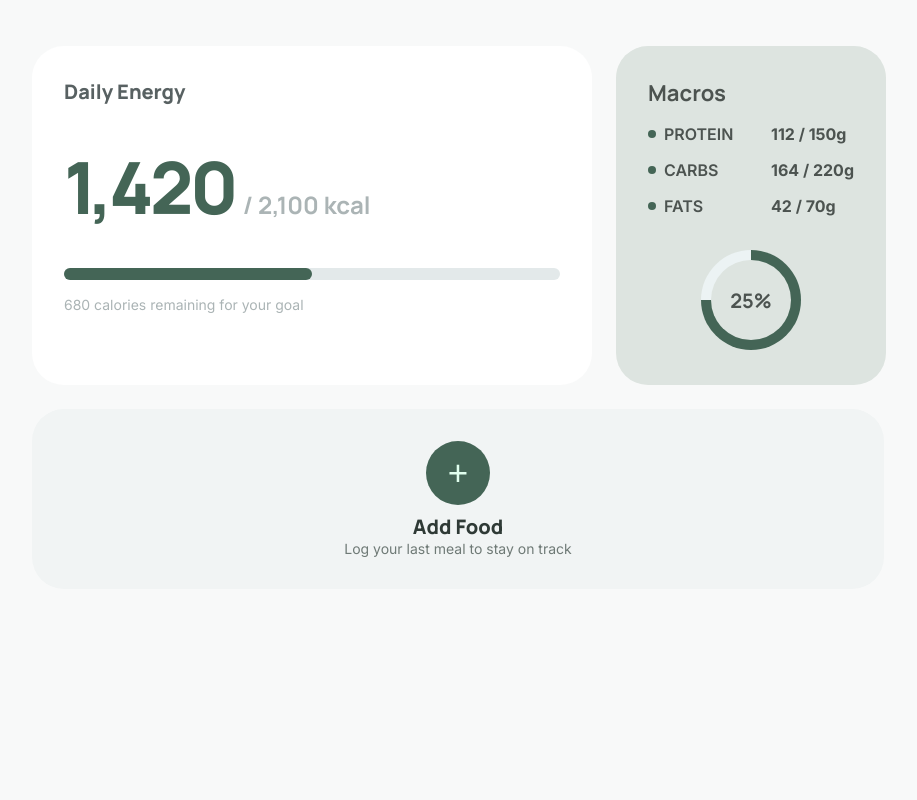
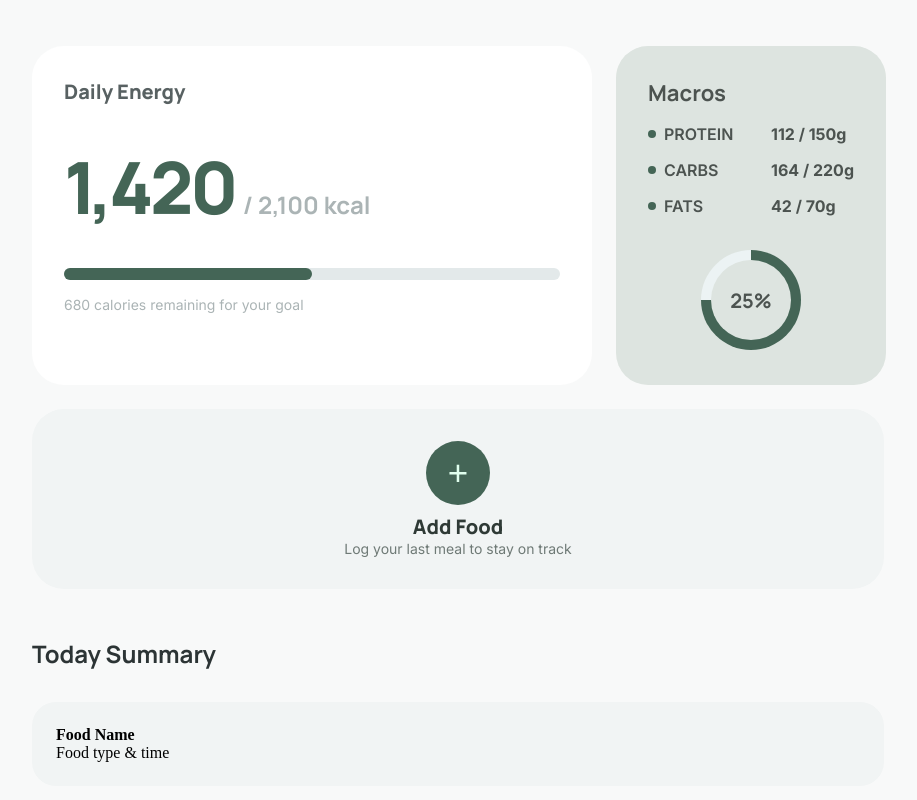
Before and after one commit to ChronoDan07/macros-tracker-app, an Angular app: page / in a window 1280 px wide. Shown: the part 184-984 px from the top of the page, without its empty margins (182-1099 px from the left). Before the commit the page ends 839 px from the top, so only its background shows below. Built offline with nearby package versions, Linux system fonts and the light colour scheme.

Commit message:
daily-summary UI design

```diff
--- a/src/app/components/daily-summary/daily-summary.component.html
+++ b/src/app/components/daily-summary/daily-summary.component.html
@@ -1,5 +1,18 @@
+<section>
   <h2>Today Summary</h2>
-<table>
+  <div class="food-items-container">
+    <div class="food-item-row">
+      <div class="left-side">
+        <div class="icon"></div>
+        <div>
+          <h4>Food Name</h4>
+          <p>Food type & time</p>
+        </div>
+      </div>
+      <div class="rigt-side"></div>
+    </div>
+  </div>
+  <!-- <table>
     <thead>
       <tr>
         <th>Name</th>
@@ -33,4 +46,5 @@
         <td>-</td>
       </tr>
     </tbody>
-</table>
+  </table> -->
+</section>
--- a/src/app/components/daily-summary/daily-summary.component.scss
+++ b/src/app/components/daily-summary/daily-summary.component.scss
@@ -0,0 +1,18 @@
+section {
+  display: flex;
+  flex-direction: column;
+  gap: 32px;
+}
+
+h2 {
+  font-family: "Manrope",Arial, Helvetica, sans-serif;
+  font-size: 24px;
+  font-weight: bold;
+  color: #2C3435;
+}
+
+.food-item-row {
+  background-color: #F1F4F4;
+  padding: 24px;
+  border-radius: 24px;
+}
--- a/src/app/landing-page/landing-page.component.html
+++ b/src/app/landing-page/landing-page.component.html
@@ -5,6 +5,7 @@
     <app-macros-breakdown-card />
   </section>
   <app-add-food />
+  <app-daily-summary />
 </section>
 <!-- <app-calories-goal />
 <app-calories-stats />
```
Lines whose indentation alone changed are shown as unchanged.
